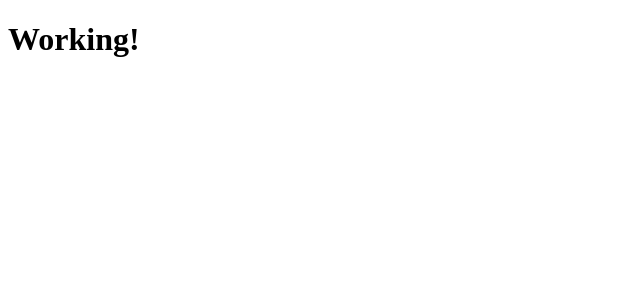
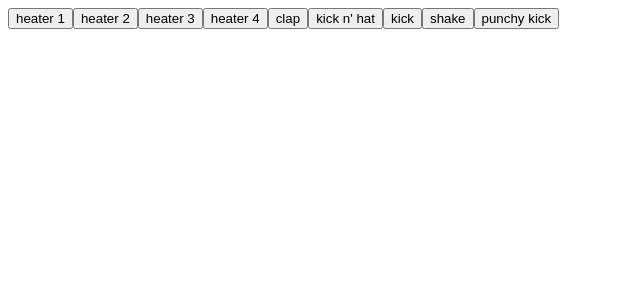
Before and after one commit to rajputd/Drum-Machine, a React app: page / in a window 1280 px wide. Shown: the top 300 px of the page, without its empty margins (0-640 px from the left). Built offline with nearby package versions, Linux system fonts and the light colour scheme.

Commit message:
Render SoundButtons inside of App

```diff
--- a/src/components/App.js
+++ b/src/components/App.js
@@ -1,10 +1,18 @@
 import React, { Component } from 'react';
+import SoundButton from './SoundButton.js';
+import audioSources from '../audioSources.json';
 
 class App extends Component {
   render() {
+    const soundNames = Array.from(Object.keys(audioSources));
     return (
       <div>
-        <h1>Working!</h1>
+        {
+          soundNames.map((name) => {
+            let audio = new Audio(audioSources[name]);
+            return <SoundButton key={name} name={name} audio={audio} />;
+          })
+        }
       </div>
     );
   }
```
